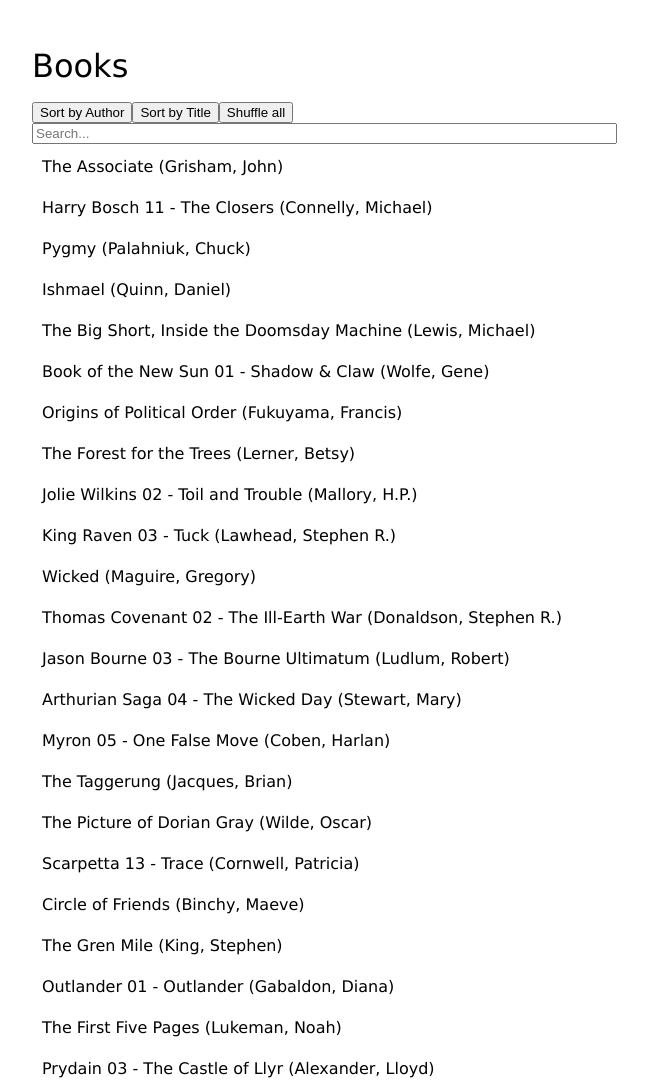
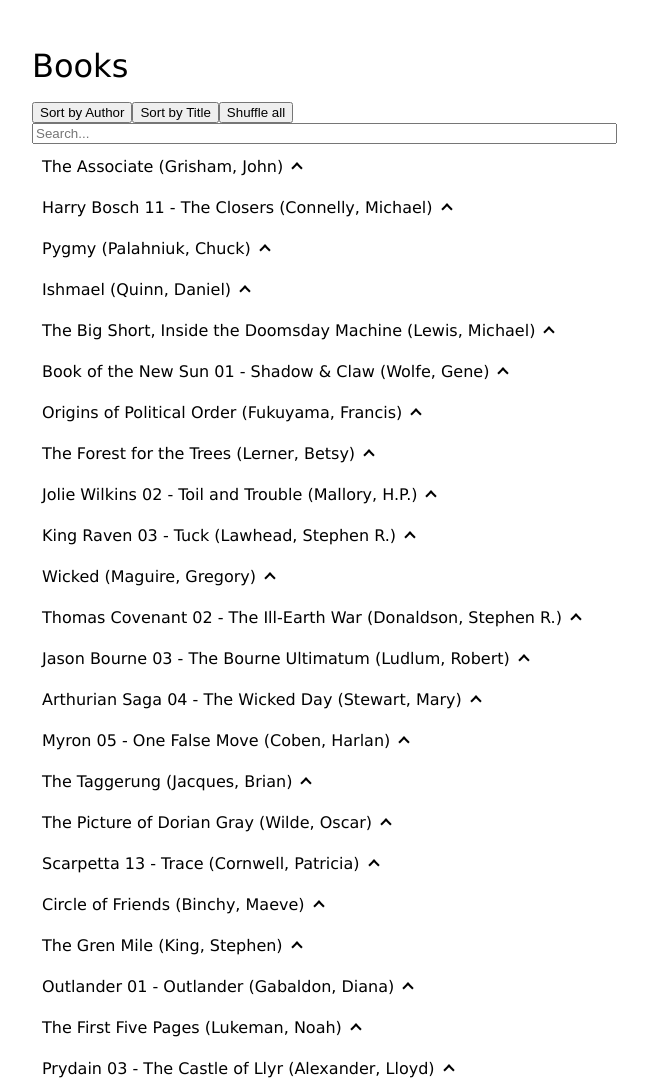
Before and after one commit to jdyoung15/library, a website: page index.html in a window 1280 px wide. Shown: the top 1081 px of the page, without its empty margins (188-836 px from the left). Drawn offline with nearby package versions, Linux system fonts and the light colour scheme.

Commit message:
Add expand/collapse arrow

```diff
--- a/Book.js
+++ b/Book.js
@@ -311,7 +311,12 @@ var Book = function (_React$Component) {
           { className: 'book-hdr', onClick: function onClick() {
               return _this3._toggleExpanded(_this3.props.title, author);
             } },
-          this.props.displayText
+          React.createElement(
+            'span',
+            null,
+            this.props.displayText
+          ),
+          React.createElement('i', { className: 'arrow ' + (this.state.expanded ? 'down' : 'up') })
         ),
         bookContent
       );
--- a/src/Book.js
+++ b/src/Book.js
@@ -195,7 +195,8 @@ class Book extends React.Component {
     return (
       <li className={`book-item${this.state.expanded ? ' expanded' : ''}`}>
         <div className='book-hdr' onClick={() => this._toggleExpanded(this.props.title, author)}>
-          {this.props.displayText}
+          <span>{this.props.displayText}</span>
+          <i className={`arrow ${this.state.expanded ? 'down' : 'up'}`} />
         </div>
         {bookContent}
       </li>
--- a/styles.css
+++ b/styles.css
@@ -39,6 +39,25 @@
   display: inline-block;
   font-size: 16px;
   margin-bottom: 10px;
+}
+
+/* https://www.w3schools.com/howto/howto_css_arrows.asp */
+.arrow {
+  border: solid black;
+  border-width: 0 2px 2px 0;
+  display: inline-block;
+  margin-left: 10px;
+  padding: 3px;
+}
+
+.up {
+  transform: rotate(-135deg);
+  -webkit-transform: rotate(-135deg);
+}
+
+.down {
+  transform: rotate(45deg);
+  -webkit-transform: rotate(45deg);
 }
 
 .book-description {
```
